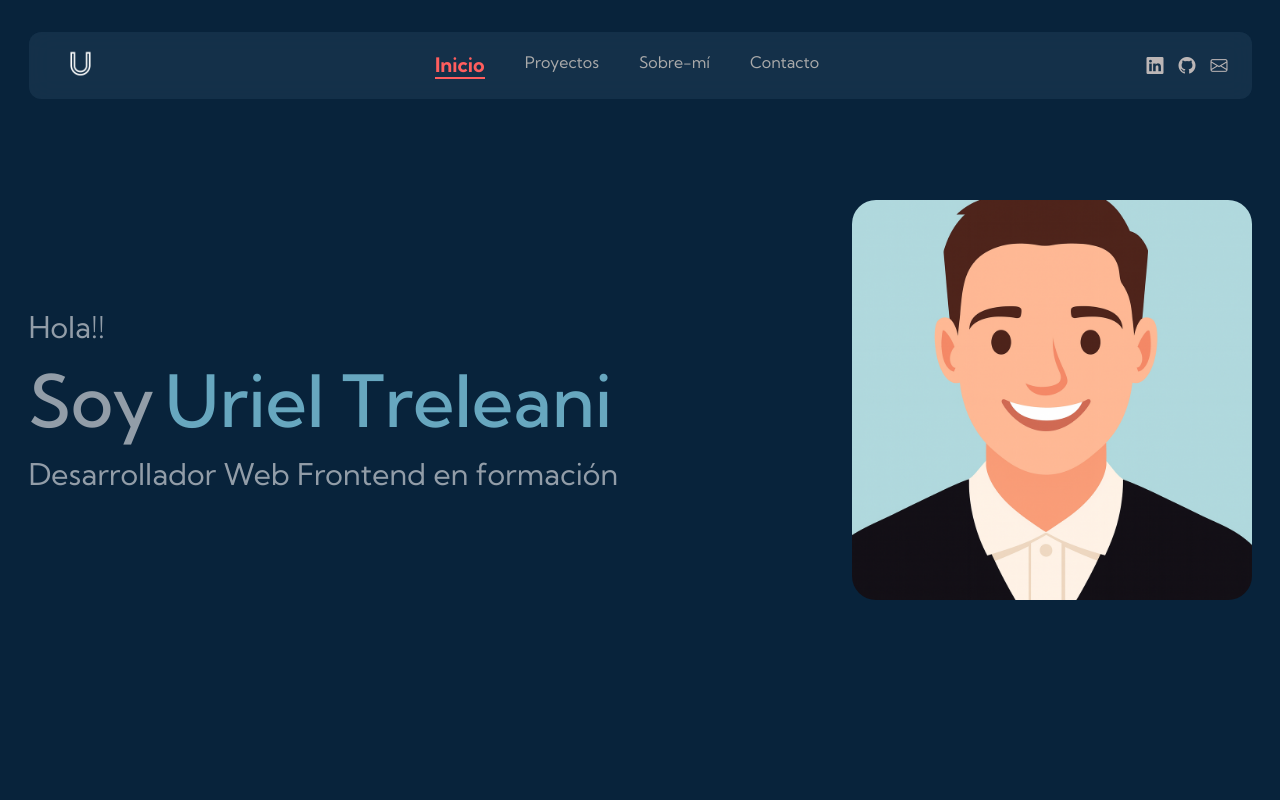
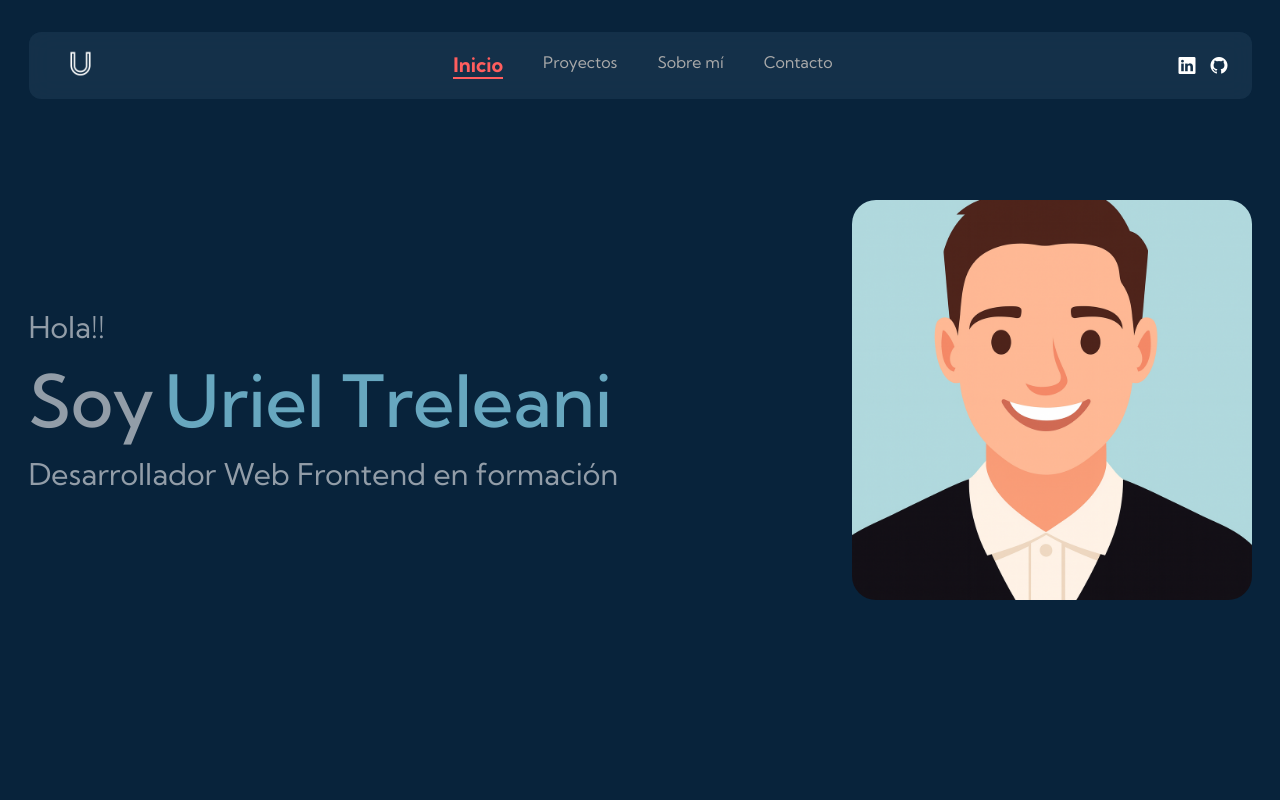
Before and after one commit to UrielTreleani/PORTFOLIO, a React (Vite) app: page / in a window 1280 px wide. Shown: the top 800 px of the page. Built offline with nearby package versions, Linux system fonts and the light colour scheme.

Commit message:
desktop-first-terminado

```diff
--- a/src/Components/Header/Header.css
+++ b/src/Components/Header/Header.css
@@ -43,6 +43,11 @@
     font-size: 17px;
 }
 
+.header__contact a{
+    text-decoration: none;
+    color: white;
+}
+
 .header__nav a {
     color: #aaa;
     transition: 0.3s;
--- a/src/Components/Header/Header.jsx
+++ b/src/Components/Header/Header.jsx
@@ -22,21 +22,18 @@ export default function Header() {
                                 href={sec}
                                 className={activeSection === name ? "active" : ""}
                             >
-                                {name.charAt(0).toUpperCase() + name.slice(1)}
+                                {name.replace(/-/g, " ")}
                             </a>
                         );
                     })}
                 </div>
                 <div className="header__contact">
-                    <span>
+                    <a href="https://www.linkedin.com/in/urieltreleani" target="_blank">
                         <i className="bi bi-linkedin"></i>
-                    </span>
-                    <span>
+                    </a>
+                    <a href="https://github.com/UrielTreleani?tab=repositories" target="_blank">
                         <i className="bi bi-github"></i>
-                    </span>
-                    <span>
-                        <i className="bi bi-envelope"></i>
-                    </span>
+                    </a>
                 </div>
             </div>
         </div>
--- a/src/Screens/HomeScreen/HomeScreen.css
+++ b/src/Screens/HomeScreen/HomeScreen.css
@@ -20,7 +20,7 @@
     display: flex;
     justify-content: center;
     align-items: center;
-    padding: 110px 0 0px 0;
+    padding: 110px 0 50px 0px;
 }
 
 .home-screen__section-contact{
```
